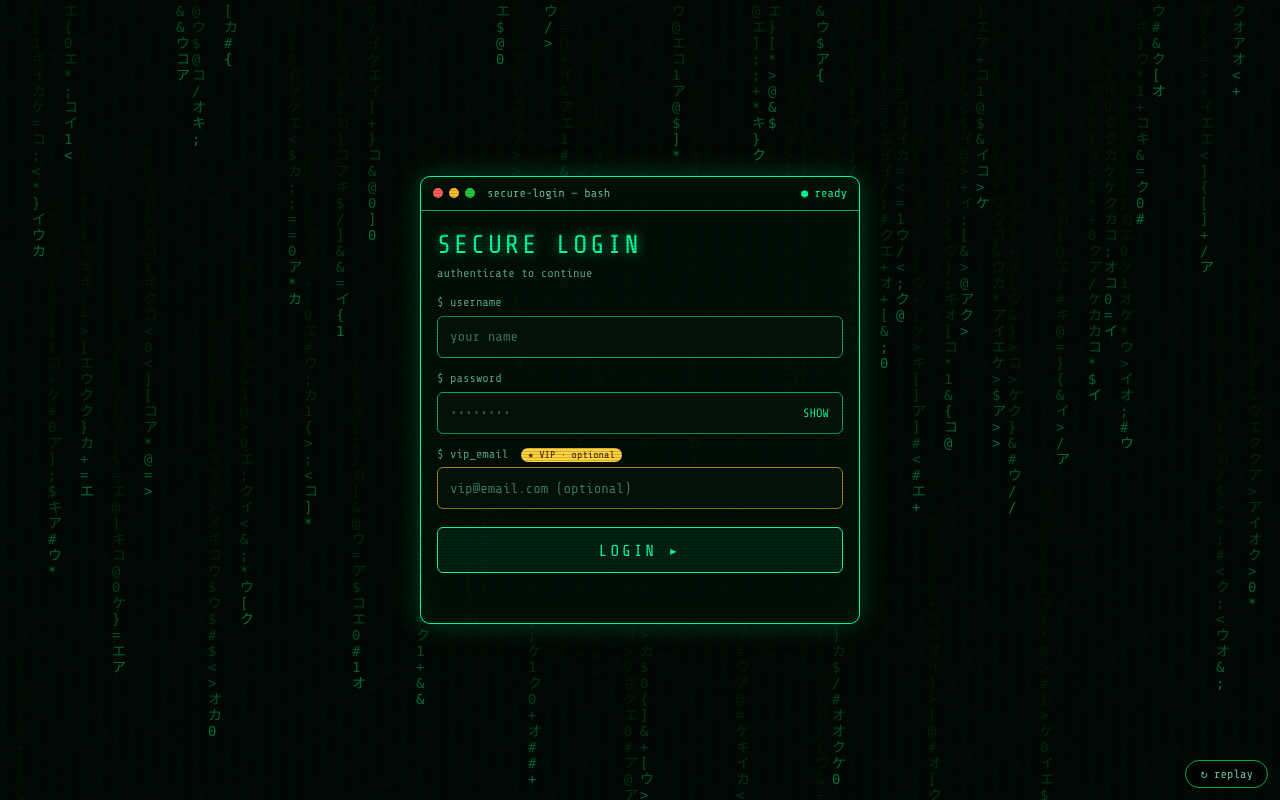
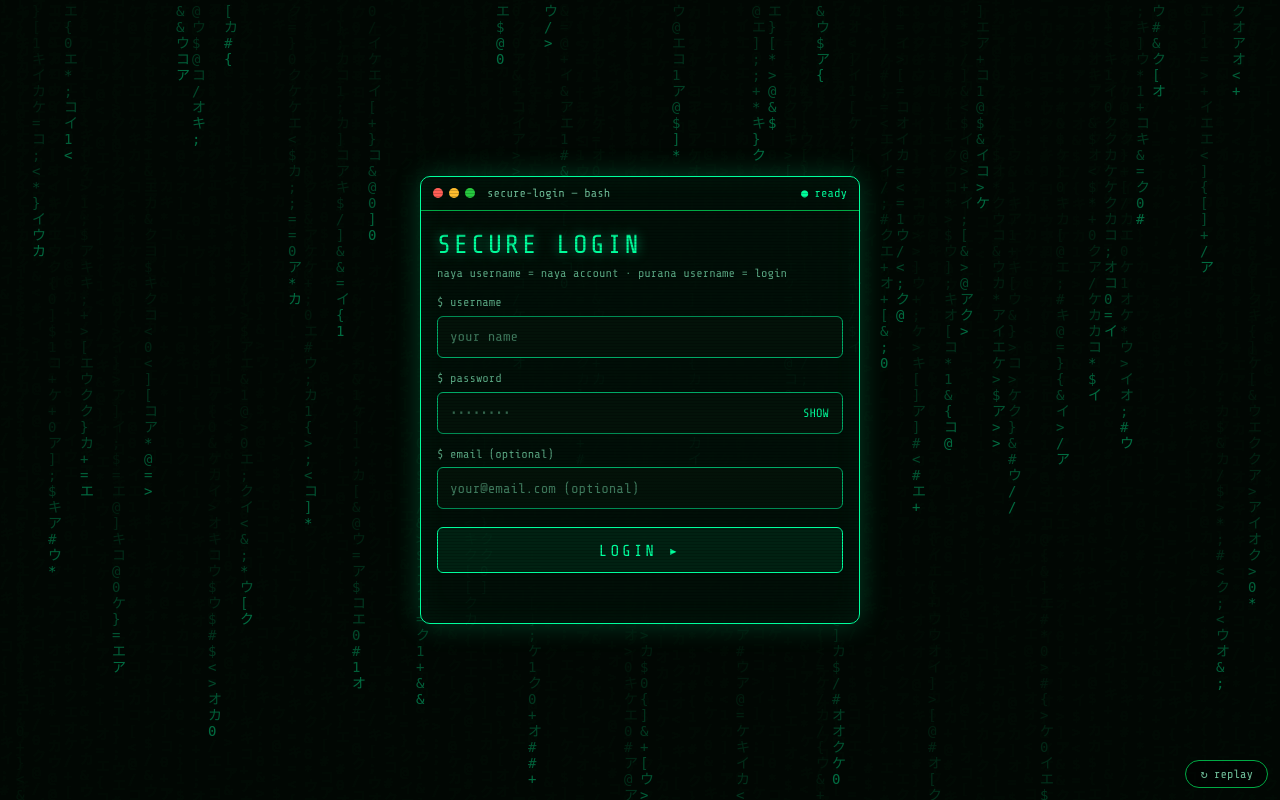
Before and after one commit to anuragkandwal5-prog/CoreIntel, a Flask app: page / in a window 1280 px wide. Run offline with Flask 3, Linux system fonts and the light colour scheme.

Commit message:
Update index.html

```diff
--- a/templates/index.html
+++ b/templates/index.html
@@ -68,8 +68,7 @@ button:focus-visible{outline:2px solid var(--g);outline-offset:2px}
     <button class="skip" id="skip" type="button">skip ▸</button>
 
     <form id="form" method="POST" action="/login" novalidate>
-      <div class="rv" id="g1"><h1 data-t="SECURE LOGIN">SECURE LOGIN</h1><p class="sub">authenticate to continue</p></div>
-
+            <div class="rv" id="g1"><h1 data-t="SECURE LOGIN">SECURE LOGIN</h1><p class="sub">naya username = naya account · purana username = login</p></div>
       <div class="rv" id="g2">
         <label for="name">$ username</label>
         <div class="f"><input id="name" name="name" type="text" placeholder="your name" autocomplete="username"></div>
@@ -83,9 +82,9 @@ button:focus-visible{outline:2px solid var(--g);outline-offset:2px}
         </div>
       </div>
 
-      <div class="rv" id="g4">
-        <label for="email">$ vip_email <span class="vip">★ VIP · optional</span></label>
-        <div class="f vp"><input id="email" name="email" type="email" placeholder="vip@email.com (optional)" autocomplete="email"></div>
+            <div class="rv" id="g4">
+        <label for="email">$ email (optional)</label>
+        <div class="f"><input id="email" name="email" type="email" placeholder="your@email.com (optional)" autocomplete="email"></div>
       </div>
 
       <div class="rv" id="g5">
```
